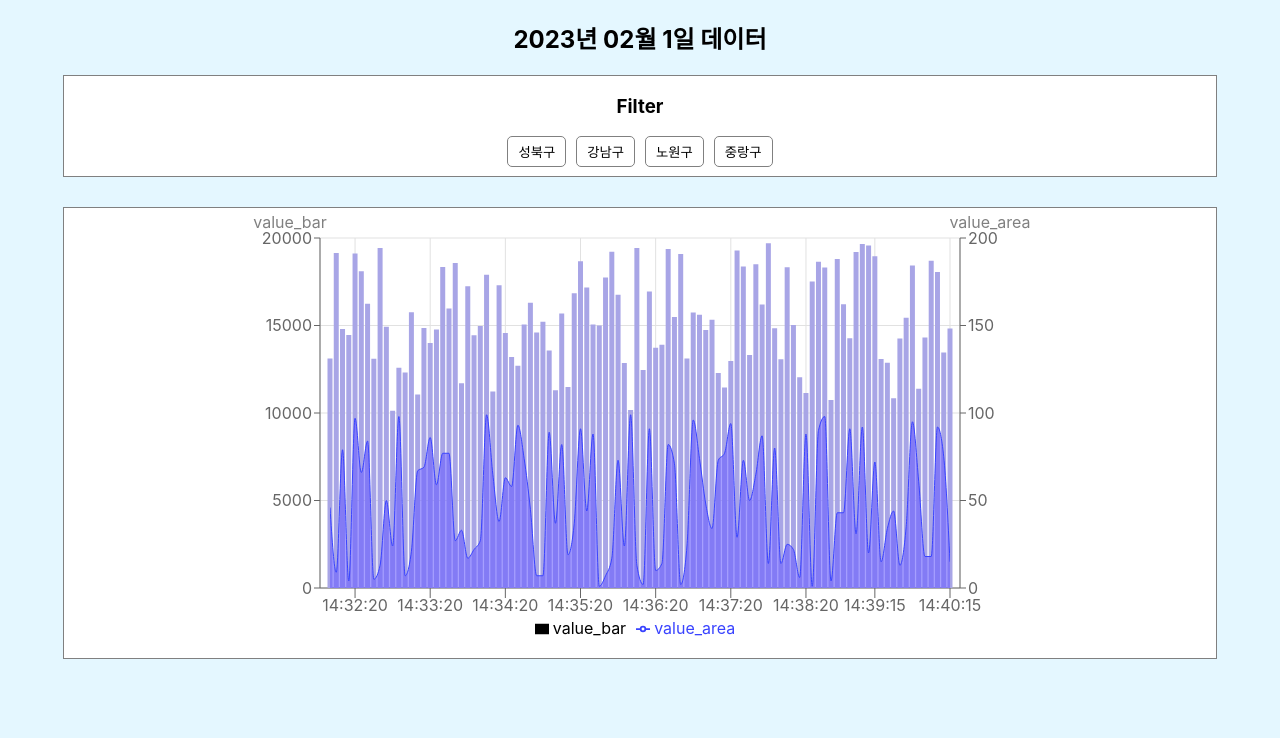
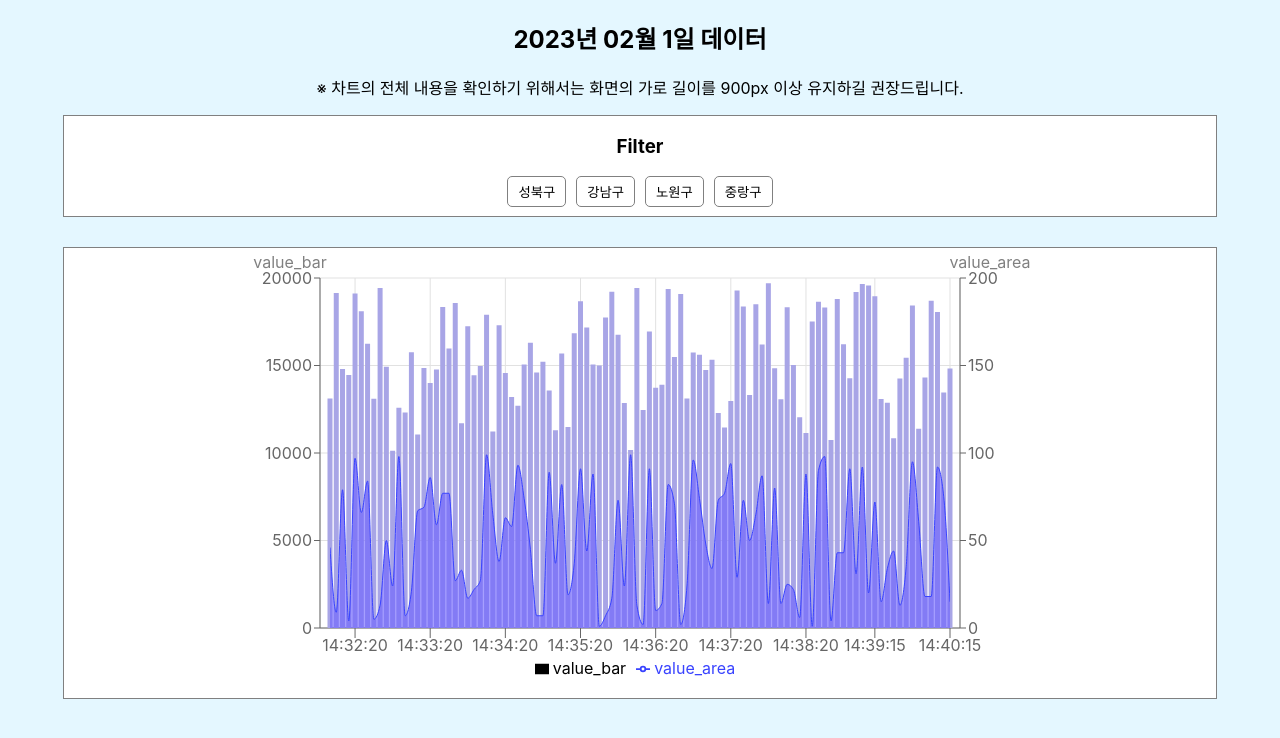
Before and after one commit to devsomda/wanted-pre-onboarding-week-4, a React (Create React App) app: page / in a window 1280 px wide. Shown: the top 738 px of the page. Built offline with nearby package versions, Linux system fonts and the light colour scheme.

Commit message:
STYLE: 차트 overflow시 스크롤 추가

```diff
--- a/src/App.css
+++ b/src/App.css
@@ -10,6 +10,8 @@
   display: flex;
   justify-content: center;
   margin: 30px auto;
+  overflow-x: scroll;
+  overflow-y: hidden;
 }
 
 .tooltip-container {
--- a/src/App.js
+++ b/src/App.js
@@ -1,14 +1,17 @@
-import { useState } from "react";
-import "./App.css";
 import Chart from "./components/Chart";
 import Filter from "./components/Filter";
 import { TITLE } from "./constants";
 import { FilterProvider } from "./context/filterContext";
+import "./App.css";
 
 function App() {
   return (
     <div className="App">
       <h2>{TITLE} 데이터</h2>
+      <p>
+        ※ 차트의 전체 내용을 확인하기 위해서는 화면의 가로 길이를 900px 이상
+        유지하길 권장드립니다.
+      </p>
       <FilterProvider>
         <Filter />
         <Chart />
```
